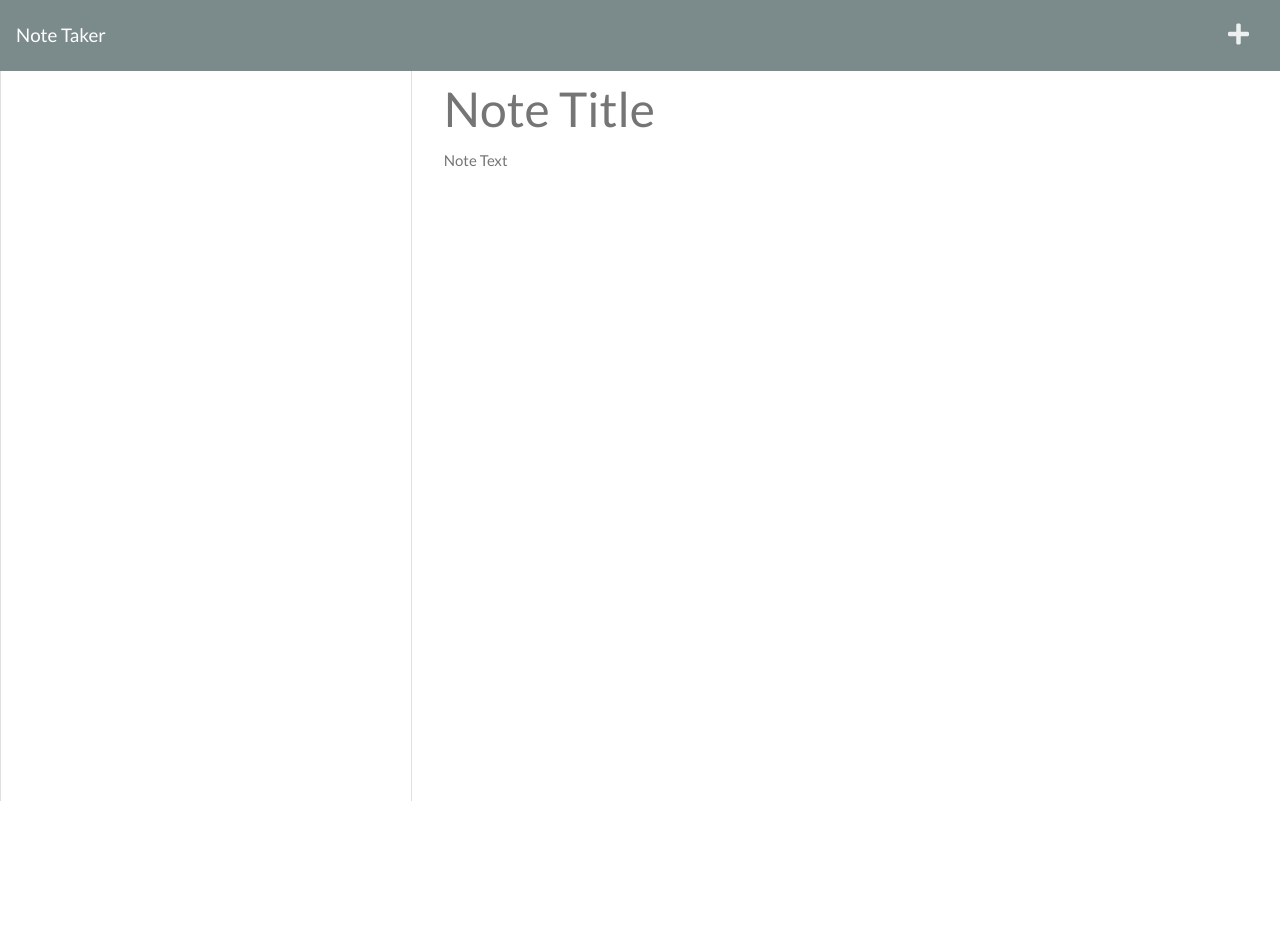
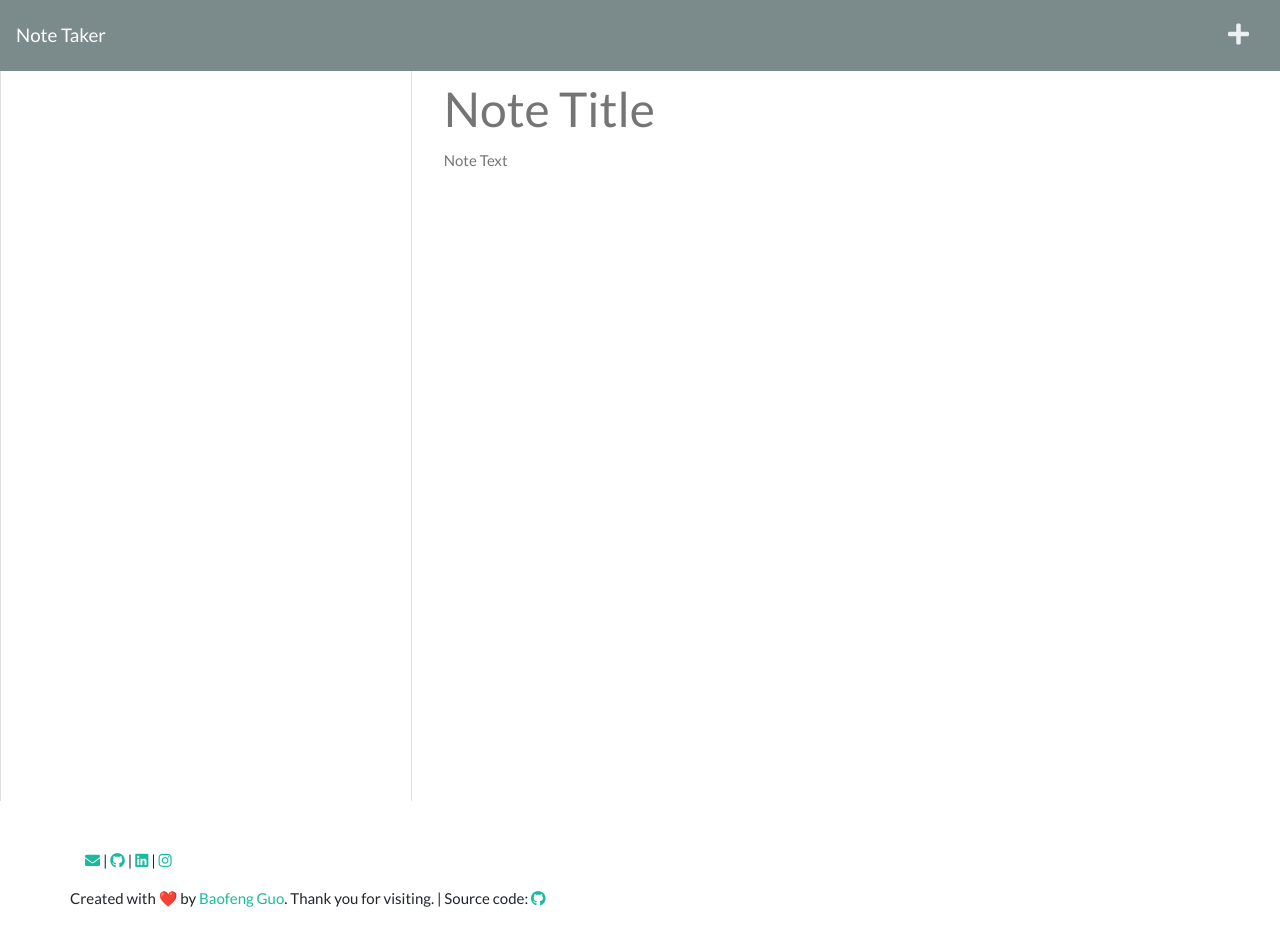
Before and after one commit to magickw/NoteTaker, a website: page public/notes.html in a window 1280 px wide. Before the commit the page ends 806 px from the top, so only its background shows below. Drawn offline with nearby package versions, Linux system fonts and the light colour scheme; no server answers.

Commit message:
added the footer to html files.

```diff
--- a/public/notes.html
+++ b/public/notes.html
@@ -44,6 +44,19 @@
         </div>
       </div>
     </div>
+    <footer class="container container-fluid mt-5">
+      <div class="footer">
+        <address>
+          <a href="mailto:peterguo1983@gmail.com"><i class="fa fa-envelope"></i></a> |
+          <a href="https://github.com/magickw"><i class="fab fa-github"></i></a> |
+          <a href="https://www.linkedin.com/in/bfguo"><i class="fab fa-linkedin"></i></a> |
+          <a href="https://www.instagram.com/petguo"><i class="fab fa-instagram"></i></a>
+        </address>
+        <div class="row">
+            <p>Created with <a>❤️</a> by <a href="https://www.linkedin.com/in/bfguo/">Baofeng Guo</a>. Thank you for visiting. | Source code:
+          <a href="https://github.com/magickw/PortfolioGuo"><i class="fab fa-github"></i></a>
+      </div>
+      </div>
     <script src="/assets/js/index.js"></script>
   </body>
 </html>
```
Also changed, not shown: public/index.html (+13 -0 lines).
